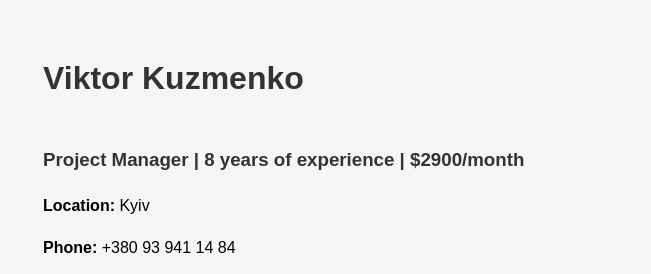
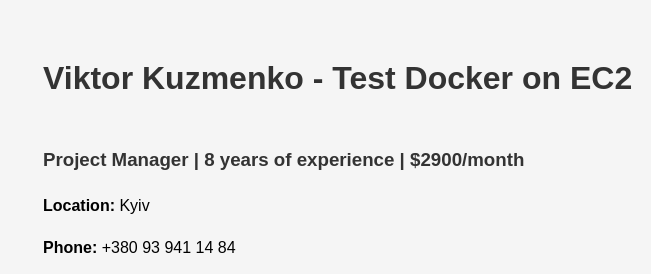
Before and after one commit to kelerbit/kelerbit_website, a website: page public/index.html in a window 1280 px wide. Shown: the top 274 px of the page, 197-848 px from the left. Drawn offline with Linux system fonts and the light colour scheme.

Commit message:
Docker test

```diff
--- a/public/index.html
+++ b/public/index.html
@@ -66,7 +66,7 @@
 </div>
 
 
-  <h1>Viktor Kuzmenko</h1>
+  <h1>Viktor Kuzmenko - Test Docker on EC2</h1>
 
   <div style="display: flex; justify-content: space-between; align-items: flex-start; gap: 20px;">
   <div>
```
Also changed, not shown: 1 other file.
